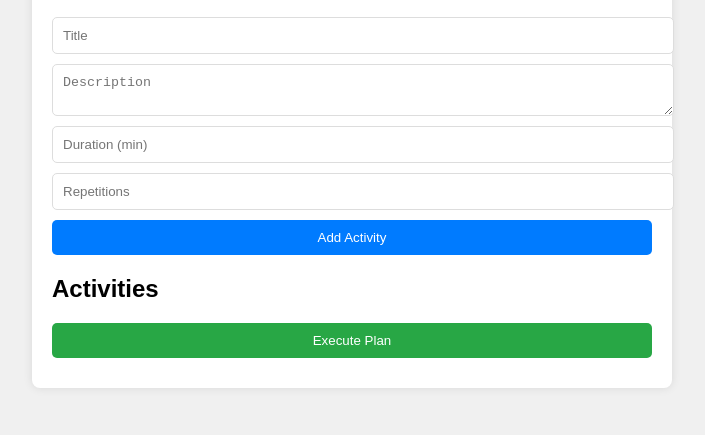
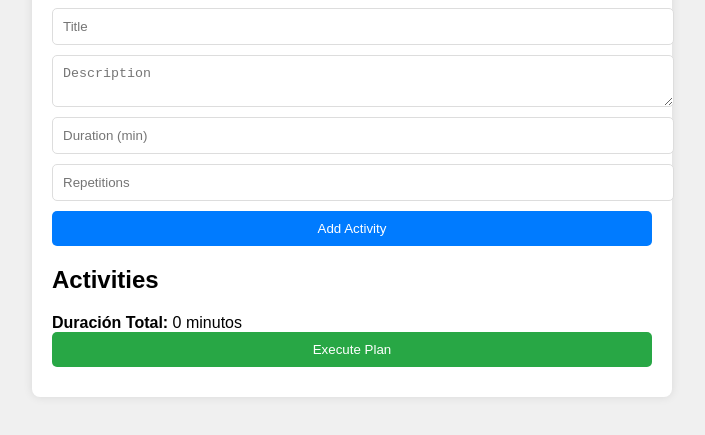
Before and after one commit to jpriosdev/Desarrollo, a plain HTML site: page index.html in a window 1280 px wide. Shown: the part 271-706 px from the top of the page, without its empty margins (288-993 px from the left). Drawn offline with Linux system fonts and the light colour scheme.

Commit message:
Update index.html

```diff
--- a/index.html
+++ b/index.html
@@ -30,6 +30,12 @@
             <h2>Activities</h2>
             <ul id="activities"></ul>
         </div>
+
+                <!-- Elemento para mostrar la duración total -->
+        <div id="totalDuration" class="total-duration">
+            <strong>Duración Total:</strong> <span id="totalMinutes">0</span> minutos
+        </div>
+
         <button id="executePlan">Execute Plan</button>
     </div>
 
```
